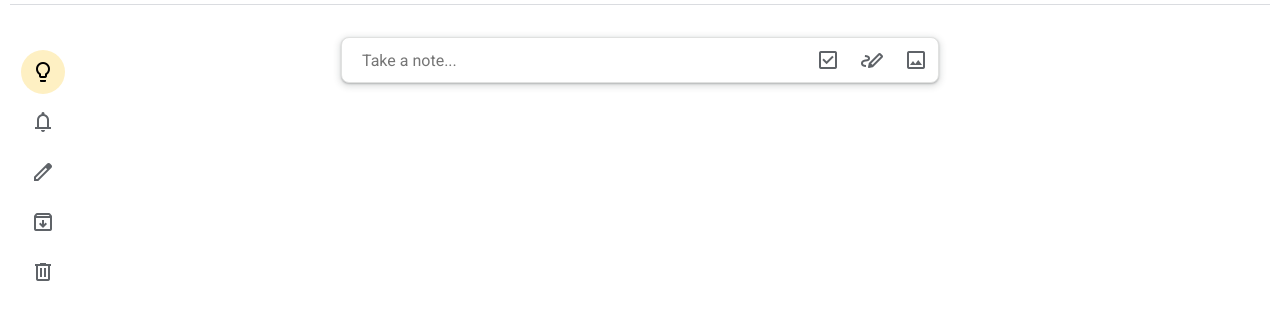
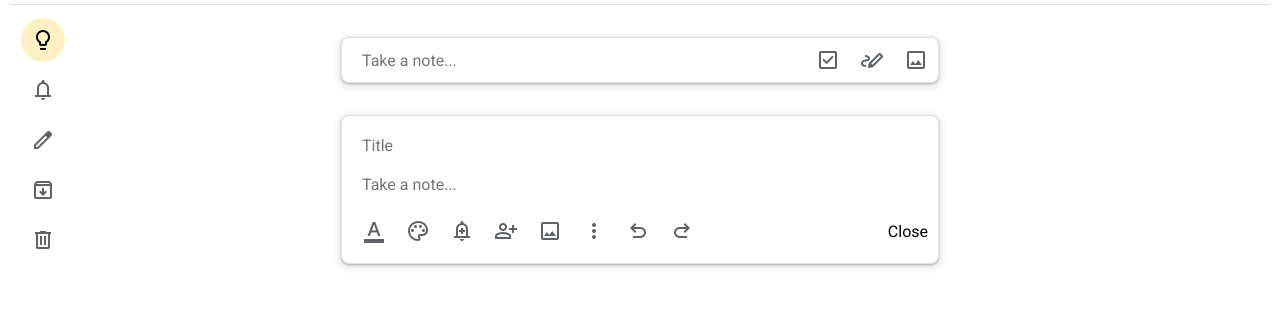
Before and after one commit to mulberry-pi/google-keep-clone, a plain HTML site: page index.html in a window 1280 px wide. Shown: the part 59-378 px from the top of the page. Drawn offline with nearby package versions, Linux system fonts and the light colour scheme.

Commit message:
Add form-actions-footer and icons to html
- Add close button to active form container in html

- Updated the active-form layout selectors from .form-actions to .form-actions-footer in style.css

- Added align-items: center to align the footer contents vertically in style.css

```diff
--- a/index.html
+++ b/index.html
@@ -103,17 +103,69 @@
                     <input class="note-text" type="text" placeholder="Take a note..."/>
                     <div class="form-actions">
                         <div class="tooltip">
-                            <span class="material-symbols-outlined">check_box</span>
+                            <span class="material-symbols-outlined hover">check_box</span>
                             <span class="tooltip-text">New list</span>
                         </div>
                         <div class="tooltip">
-                            <span class="material-symbols-outlined">stylus_note</span>
+                            <span class="material-symbols-outlined hover">stylus_note</span>
                             <span class="tooltip-text">New note with drawing</span>
                         </div>
                         <div class="tooltip">
-                            <span class="material-symbols-outlined">image</span>
+                            <span class="material-symbols-outlined hover">image</span>
                             <span class="tooltip-text">New note with image</span>
                         </div>
+                    </div>
+                </form>
+            </div>
+
+            <div class="form-container active-form">
+                <form>
+                    <input type="text" class="note-title" placeholder="Title">
+                    <input type="text" class="note-text" placeholder="Take a note..." />
+
+                    <div class="form-actions-footer">
+                        <div class="icons">
+                            <div class="tooltip">
+                                <span class="material-symbols-outlined hover">format_color_text</span>
+                                <span class="tooltip-text">Formatting options</span>
+                            </div>
+
+                            <div class="tooltip">
+                                <span class="material-symbols-outlined hover">palette</span>
+                                <span class="tooltip-text">Background options</span>
+                            </div>
+
+                            <div class="tooltip">
+                                <span class="material-symbols-outlined hover">add_alert</span>
+                                <span class="tooltip-text">Remind me</span>
+                            </div>
+
+                            <div class="tooltip">
+                                <span class="material-symbols-outlined hover">person_add</span>
+                                <span class="tooltip-text">Collaborator</span>
+                            </div>
+
+                            <div class="tooltip">
+                                <span class="material-symbols-outlined hover">image</span>
+                                <span class="tooltip-text">Add image</span>
+                            </div>
+
+                            <div class="tooltip">
+                                <span class="material-symbols-outlined hover">more_vert</span>
+                                <span class="tooltip-text">More</span>
+                            </div>
+
+                            <div class="tooltip">
+                                <span class="material-symbols-outlined hover">undo</span>
+                                <span class="tooltip-text">Undo</span>
+                            </div>
+
+                            <div class="tooltip">
+                                <span class="material-symbols-outlined hover">redo</span>
+                                <span class="tooltip-text">Redo</span>
+                            </div>
+                        </div>
+                        <button class="closeBtn">Close</button>
                     </div>
                 </form>
             </div>
--- a/style.css
+++ b/style.css
@@ -94,6 +94,7 @@ input:focus {
 .sidebar {
     position: fixed;
     left: 0;
+    top: 64px;
     display: flex;
     flex-direction: column; /* arranges flex items in vert column */
     margin-left: 18px;
@@ -133,7 +134,6 @@ input:focus {
 .form-container {
     background: #fff;
     max-width: 598px;
-    height: 46px;
     margin: 32px auto;
     border: 1px solid #e0e1e0;
     box-shadow: 0 1px 2px 0 rgba(60,64,67,0.302), 0 2px 6px 2px rgba(60,64,67,0.149);
@@ -142,6 +142,7 @@ input:focus {
 .form-container form {
     display: flex;
     justify-content: space-between;
+    align-items: center;
     height: 100%;
     color: #5f6368;
 }
@@ -152,8 +153,57 @@ input:focus {
     height: 100%;
     padding: 10px;
     margin-left: 10px;
+    width: 100%;
+    margin-right: 10px;
+    padding-left: 10px;
+}
+
+.note-title {
+    border: none;
+    font-size: 1rem;
+    height: 100%;
+    padding: 10px;
+    margin-left: 10px;
+    width: 100%;
+    margin-right: 10px;
+    padding-left: 10px;
 }
 
 .form-actions {
     display: flex;
 }
+
+.active-form {
+
+}
+
+.active-form form {
+    display: flex;
+    flex-direction: column;
+    width: 100%;
+    padding: 10px;
+}
+
+.active-form form .form-actions-footer .icons {
+    display: flex;
+}
+
+.active-form form .form-actions-footer {
+    display: flex;
+    justify-content: space-between;
+    align-items: center;
+    width: 100%;
+    margin-top: 5px;
+}
+
+.closeBtn {
+    background: none;
+    border: none;
+    cursor: pointer;
+    font-size: 1rem;
+}
+
+.small-icon {
+    color: black;
+    font-size: 1.1rem;
+}
```
